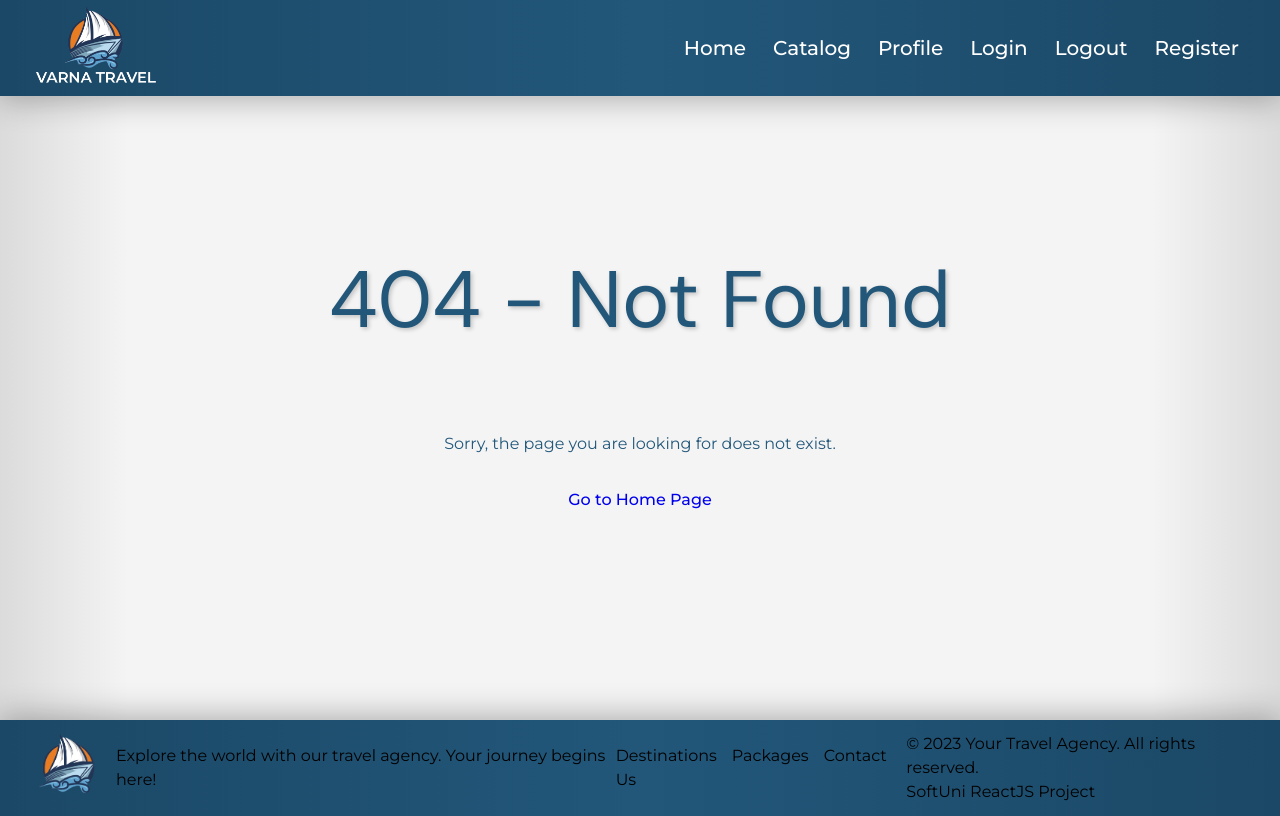
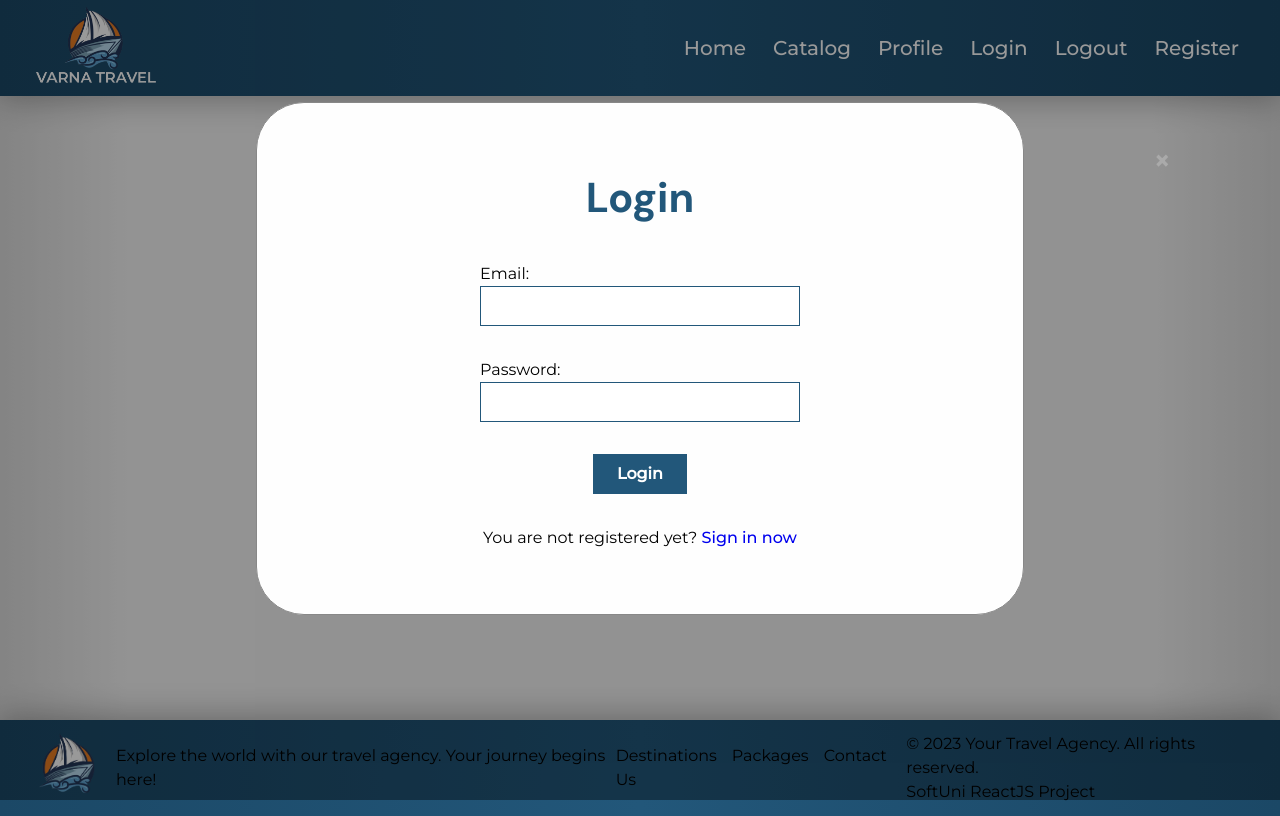
Before and after one commit to yanislav2002/travel-agency, a React (Vite) app in the folder client/: page /login in a window 1280 px wide. Built offline with nearby package versions, Linux system fonts and the light colour scheme; a web font is replaced by a local one.

Commit message:
add some things

```diff
--- a/client/src/App.jsx
+++ b/client/src/App.jsx
@@ -1,35 +1,55 @@
+import { Routes, Route, useNavigate } from 'react-router-dom';
+import { useState } from 'react';
+
+import * as authService from './services/authService.js';
+import AuthContext from './contexts/authContext.js';
+
+import Home from './pages/Home/Home.jsx';
 import Catalog from './pages/Catalog/Catalog.jsx';
 import Details from './pages/Details/Details.jsx';
-import Home from './pages/Home/Home.jsx';
 import Profile from './pages/Profile/Profile.jsx';
+import Error404 from './pages/Error404/Error404.jsx';
+
 import LoginModal from './components/Modals/Modals/LoginModal.jsx';
 import RegisterModal from './components/Modals/Modals/RegesterModal.jsx';
 import EditCardModal from './components/Modals/Modals/EditCardModal.jsx';
-import Error404 from './pages/Error404/Error404.jsx';
 import EditProfileModal from './components/Modals/Modals/EditProfileModal.jsx';
 import AddCardModal from './components/Modals/Modals/AddCardModal.jsx';
-import { Routes, Route } from 'react-router-dom';
+
 
 function App() {
+    const navigate = useNavigate();
+    const [auth, setAuth] = useState({});
+
+    const loginSubmitHandler = async (values) => {
+        const result = await authService.login(values.email, values.password);
+
+        setAuth(result);
+
+        navigate('/');
+    };
+
     return (
+        <AuthContext.Provider value={{ loginSubmitHandler }}>
             <div className="site-body">
 
                 <Routes>
                     <Route path="/" element={<Home/>} />
                     <Route path="/catalog" element={<Catalog/>} />
                     <Route path="/catalog/:offerId" element={<Details/>} />
+                    <Route path="/catalog/add-offer" element={<AddCardModal/>} />
                     <Route path="/profile" element={<Profile/>} />
                     <Route path="*" element={<Error404/>} />
 
-                <Route path="/catalog/add-offer" element={<AddCardModal/>} />
+                    <Route path="login" element={<LoginModal />} />
 
                     <Route path="/modal/register" element={<RegisterModal/>} />
-                <Route path="/modal/login" element={<LoginModal/>} />
                     <Route path="/modal/edit-card" element={<EditCardModal/>} />
                     <Route path="/modal/edit-profile" element={<EditProfileModal/>} />
                 </Routes>
 
             </div>
+        </AuthContext.Provider>
     );
 }
 
--- a/client/src/components/Modals/Modals/LoginModal.jsx
+++ b/client/src/components/Modals/Modals/LoginModal.jsx
@@ -1,26 +1,57 @@
 import Modal from '../Modal.jsx';
+import useForm from '../../../custom-hooks/useForm.js';
+import { Link } from 'react-router-dom';
+import { useContext } from 'react';
+import AuthContext from '../../../contexts/authContext.js';
+
+const FORM_KEYS = {
+    email: 'email',
+    password: 'password',
+};
 
 export default function LoginModal() {
+    const { loginSubmitHandler } = useContext(AuthContext);
+    const {values, onChange, onSubmit} = useForm(loginSubmitHandler, {
+        [FORM_KEYS.email]: '',
+        [FORM_KEYS.password]: '',
+    });
+
     return(
         <Modal>
-            <form className='modal-form'>
+            <form className='modal-form' onSubmit={onSubmit}>
                 <h2 className='modal-title'>Login</h2>
 
                 <section>
                     <label htmlFor="name">Email:</label>
-                    <input className="modal-text-box" type="email" id="name" name="name" required />
+                    <input
+                        className="modal-text-box"
+                        type="email"
+                        id="name"
+                        name={FORM_KEYS.email}
+                        value={values[FORM_KEYS.email]}
+                        onChange={onChange}
+                        required
+                    />
                 </section>
 
                 <section>
                     <label htmlFor="name">Password:</label>
-                    <input className="modal-text-box" type="password" id="name" name="name" required />
+                    <input
+                        className="modal-text-box"
+                        type="password"
+                        id="password"
+                        name={FORM_KEYS.password}
+                        value={values[FORM_KEYS.password]}
+                        onChange={onChange}
+                        required
+                    />
                 </section>
 
                 <section>
                     <button type="submit">Login</button>
                 </section>
 
-                <p>You are not registered yet? <a href="#" className='modal-link'>Sign in now</a></p>
+                <p>You are not registered yet? <Link to="/register" className='modal-link'>Sign in now</Link></p>
             </form>
         </Modal>
     );
--- /dev/null
+++ b/client/src/contexts/authContext.js
@@ -0,0 +1,5 @@
+import { createContext } from "react";
+
+const AuthContext = createContext();
+
+export default AuthContext;
--- /dev/null
+++ b/client/src/custom-hooks/useForm.js
@@ -0,0 +1,24 @@
+import { useState } from 'react';
+
+export default function useForm(submitHandler, initialValues) {
+    const [values, setValues] = useState(initialValues);
+
+    const onChange = (event) => {
+        setValues(state => ({
+            ...state,
+            [event.target.name]: event.target.value,
+        }));
+    };
+
+    const onSubmit = (event) => {
+        event.preventDefault();
+
+        submitHandler(values);
+    };
+
+    return {
+        values,
+        onChange,
+        onSubmit,
+    };
+}
--- /dev/null
+++ b/client/src/services/authService.js
@@ -0,0 +1,11 @@
+import { request } from "../utils/request";
+
+
+const baseUrl = 'http://localhost:3030/users';
+
+
+export const login = async (email, password) => {
+    const result = await request('POST', `${baseUrl}/login`, {email, password});
+
+    return result;
+};
--- a/client/src/services/offerService.js
+++ b/client/src/services/offerService.js
@@ -1,4 +1,4 @@
-import { request } from "../utils/request";
+import { request } from '../utils/request';
 
 
 const baseUrl = 'http://localhost:3030/jsonstore/offers';
```
Lines whose indentation alone changed are shown as unchanged.
